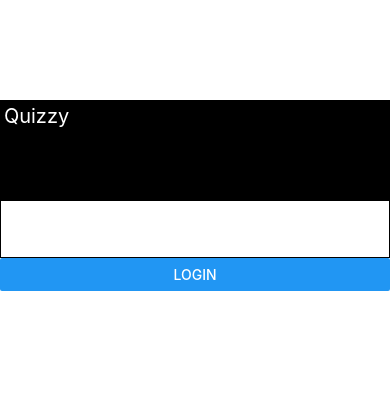
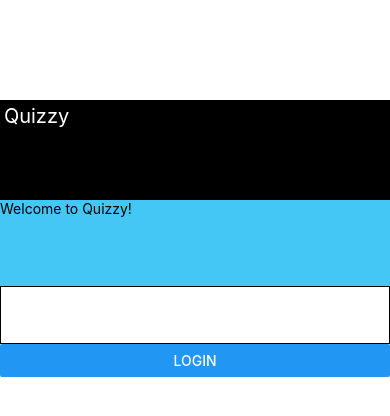
Before and after one commit to mdl-internship-souradeep-nanda/exam4-native, a React Native app: screen / in a window 390 px wide. Shown: the top 416 px of the page. Built offline with nearby package versions, Linux system fonts and the light colour scheme.

Commit message:
Login Container blue

```diff
--- a/src/LoginContainer/LoginContainer.js
+++ b/src/LoginContainer/LoginContainer.js
@@ -1,7 +1,7 @@
 import React from 'react';
 import PropTypes from 'prop-types';
 
-import { View, Button, TextInput } from 'react-native';
+import { View, Button, TextInput, Text } from 'react-native';
 
 // import './LoginContainer.css';
 import style from './LoginContainer.styles';
@@ -16,6 +16,9 @@ class LoginContainer extends React.Component {
   render() {
     return (
       <View style={style.LoginContainer} >
+        <View style={style.LoginContainerBlue} >
+          <Text>Welcome to Quizzy!</Text>
+        </View>
         <TextInput
           style={style.LoginContainerInput}
           onChangeText={
--- a/src/LoginContainer/LoginContainer.styles.js
+++ b/src/LoginContainer/LoginContainer.styles.js
@@ -1,4 +1,9 @@
 const LoginContainer = {
+};
+
+const LoginContainerBlue = {
+  backgroundColor: 'rgb(68, 199, 245)',
+  height: '80%',
 };
 
 const LoginContainerInput = {
@@ -10,4 +15,5 @@ const LoginContainerInput = {
 module.exports = {
   LoginContainer,
   LoginContainerInput,
+  LoginContainerBlue,
 };
```
